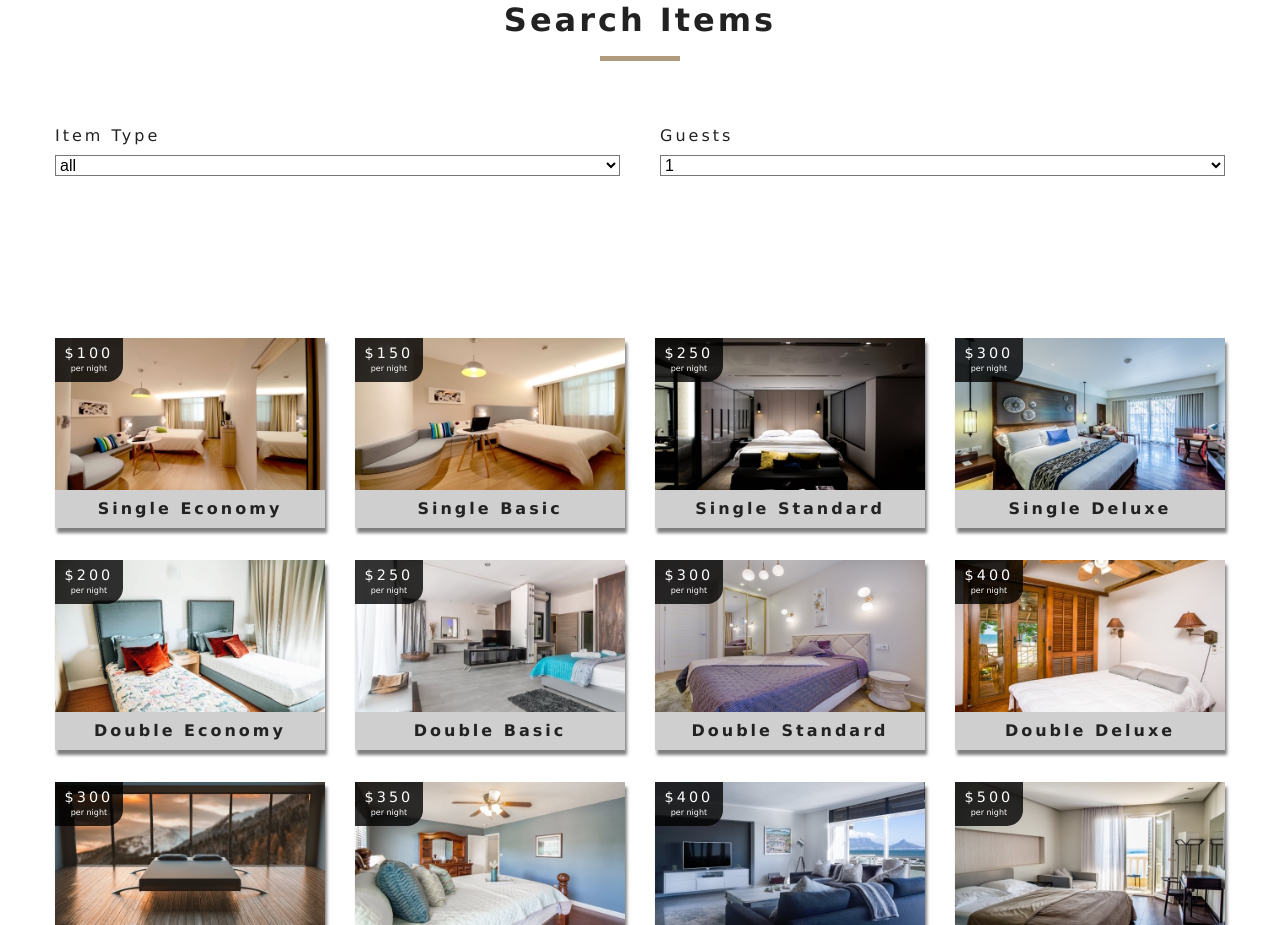
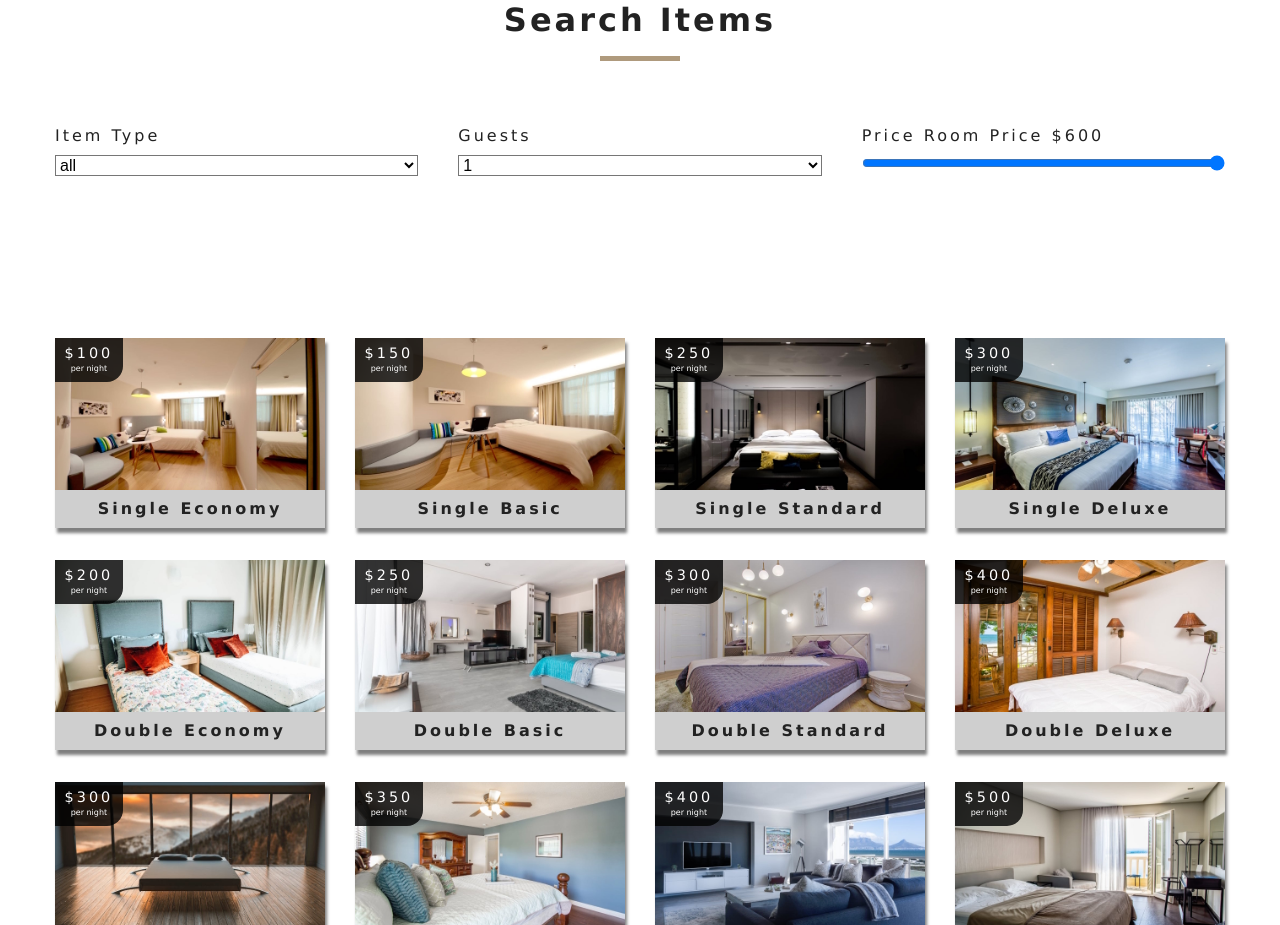
Before and after one commit to almack131216/react-api-beach-resort-tutorial, a React (Create React App) app: page /items in a window 1280 px wide. Shown: the part 880-1805 px from the top of the page. Built offline with nearby package versions, Linux system fonts and the light colour scheme.

Commit message:
12 | ItemsFilter | Price Range

```diff
--- a/src/Context.js
+++ b/src/Context.js
@@ -92,10 +92,15 @@
     if (type !== "all") {
       tmpItems = tmpItems.filter(item => item.type === type);
     }
-    //filter by capacity
+    // filter by capacity
     if (capacity !== 1) {
       tmpItems = tmpItems.filter(item => item.capacity >= capacity);
     }
+
+    // filter by price
+    tmpItems = tmpItems.filter(item => item.price <= price);
+
+    // change state
     this.setState({
       sortedItems: tmpItems
     });
--- a/src/containers/ItemsFilter.js
+++ b/src/containers/ItemsFilter.js
@@ -79,6 +79,12 @@
           </select>
         </div>
         {/* (END) select guests */}
+        {/* room price */}
+        <div class="form-group">
+          <label htmlFor="price">price room price ${price}</label>
+          <input type="range" name="price" min={minPrice} max={maxPrice} id="price" value={price} onChange={handleChange} className="form-control"/>
+        </div>
+        {/* (END) room price */}
       </form>
     </section>
   );
```
